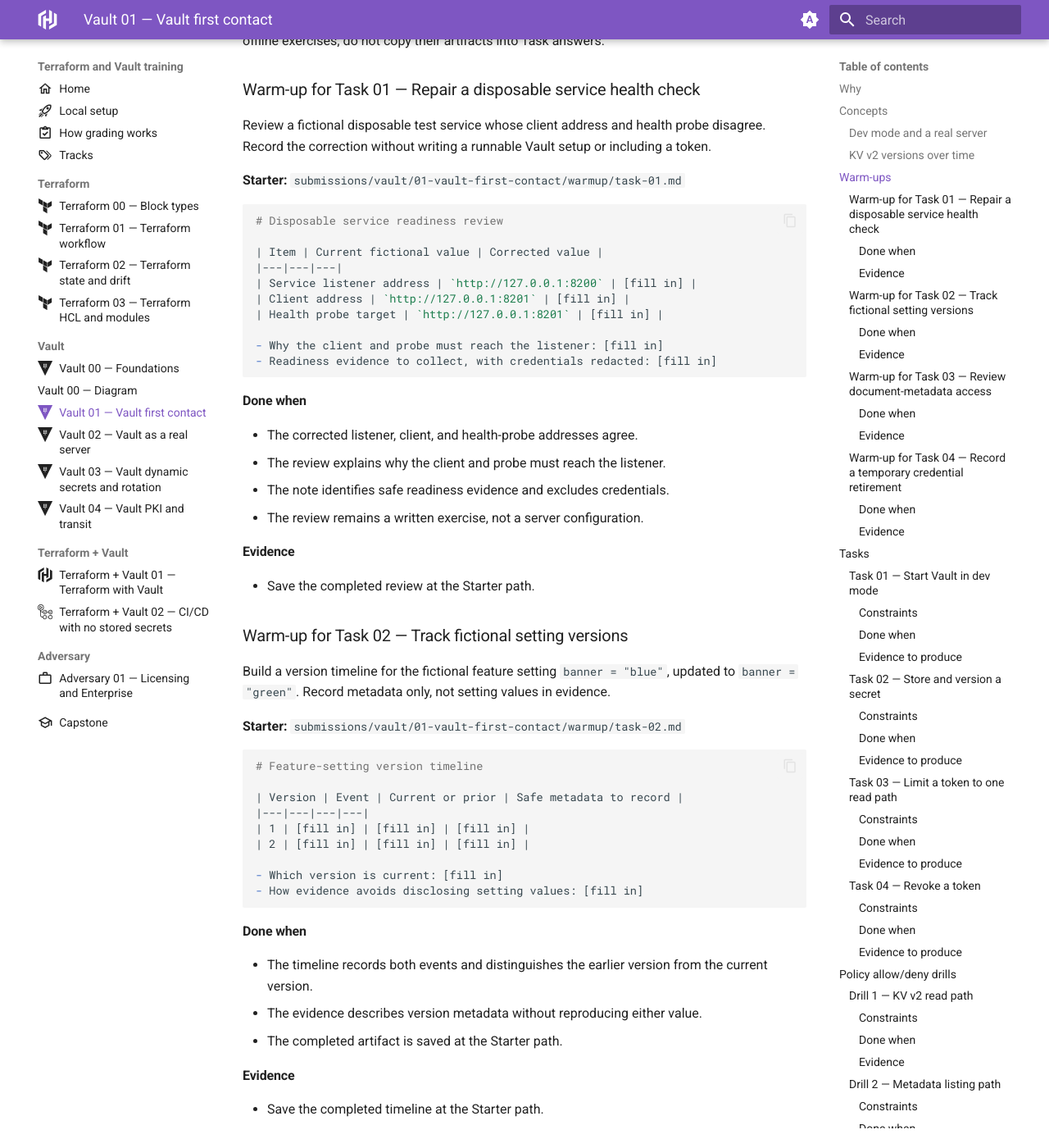
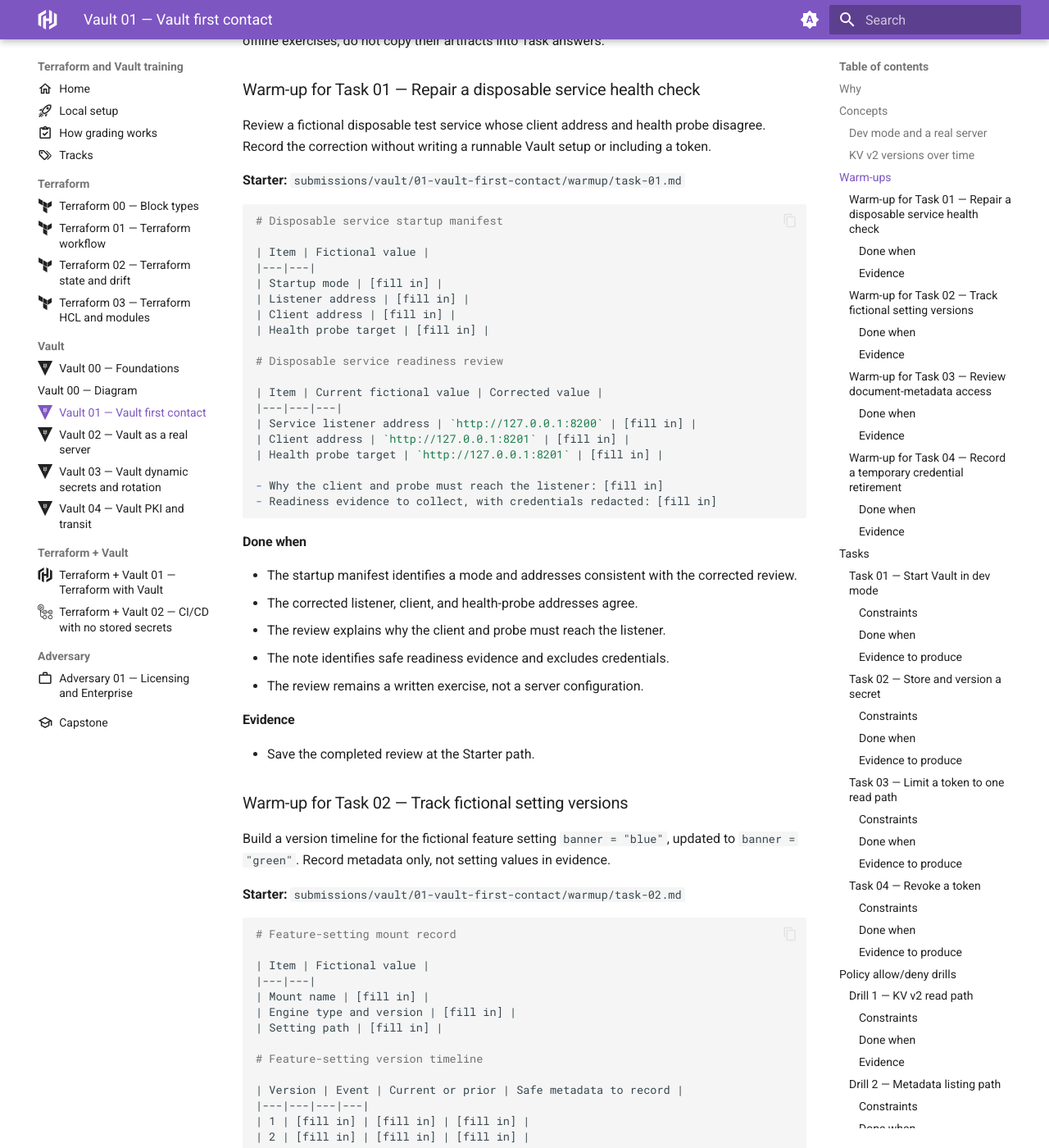
Before and after one commit to OpalBolt/Hashicorp-Katas, an MkDocs documentation site: the page built from docs/slices/vault/01-vault-first-contact.md, in a window 1280 px wide and 1400 px high, scrolled down 2099 px. Shown: the whole window at 82% size. Built offline with MkDocs 1.6.1 and Material for MkDocs 9.7.7, drawn with Linux system fonts in a browser that asks for light colours; some of the changed text lies outside the part shown.

Commit message:
docs(vault): complete first-contact warm-up scaffolds
The warm-ups need enough context and checks for learners to
demonstrate the intended skills without copying graded answers.

````diff
--- a/docs/slices/vault/01-vault-first-contact.md
+++ b/docs/slices/vault/01-vault-first-contact.md
@@ -71,6 +71,15 @@ or including a token.
 **Starter:** `submissions/vault/01-vault-first-contact/warmup/task-01.md`
 
 ```markdown
+# Disposable service startup manifest
+
+| Item | Fictional value |
+|---|---|
+| Startup mode | [fill in] |
+| Listener address | [fill in] |
+| Client address | [fill in] |
+| Health probe target | [fill in] |
+
 # Disposable service readiness review
 
 | Item | Current fictional value | Corrected value |
@@ -85,6 +94,8 @@ or including a token.
 
 #### Done when
 
+- The startup manifest identifies a mode and addresses consistent with the
+  corrected review.
 - The corrected listener, client, and health-probe addresses agree.
 - The review explains why the client and probe must reach the listener.
 - The note identifies safe readiness evidence and excludes credentials.
@@ -103,6 +114,14 @@ evidence.
 **Starter:** `submissions/vault/01-vault-first-contact/warmup/task-02.md`
 
 ```markdown
+# Feature-setting mount record
+
+| Item | Fictional value |
+|---|---|
+| Mount name | [fill in] |
+| Engine type and version | [fill in] |
+| Setting path | [fill in] |
+
 # Feature-setting version timeline
 
 | Version | Event | Current or prior | Safe metadata to record |
@@ -116,6 +135,7 @@ evidence.
 
 #### Done when
 
+- The mount record names the fictional mount, versioned engine, and setting path.
 - The timeline records both events and distinguishes the earlier version from
   the current version.
 - The evidence describes version metadata without reproducing either value.
@@ -149,6 +169,7 @@ document metadata at one path but must not read its sibling path.
 
 - The policy path and capability allow only the fictional handbook metadata
   read.
+- The matrix allows the handbook path and explains why.
 - The matrix denies the sibling payroll path and explains why.
 - The token lifetime is bounded; no server or actual token is used.
 
@@ -177,6 +198,7 @@ credential. Do not create or include a live token.
 
 #### Done when
 
+- The retirement event records revocation of the fictional credential.
 - The timeline distinguishes the access check before retirement from the
   denial check afterward.
 - Evidence identifies the credential only through redacted metadata.
````
